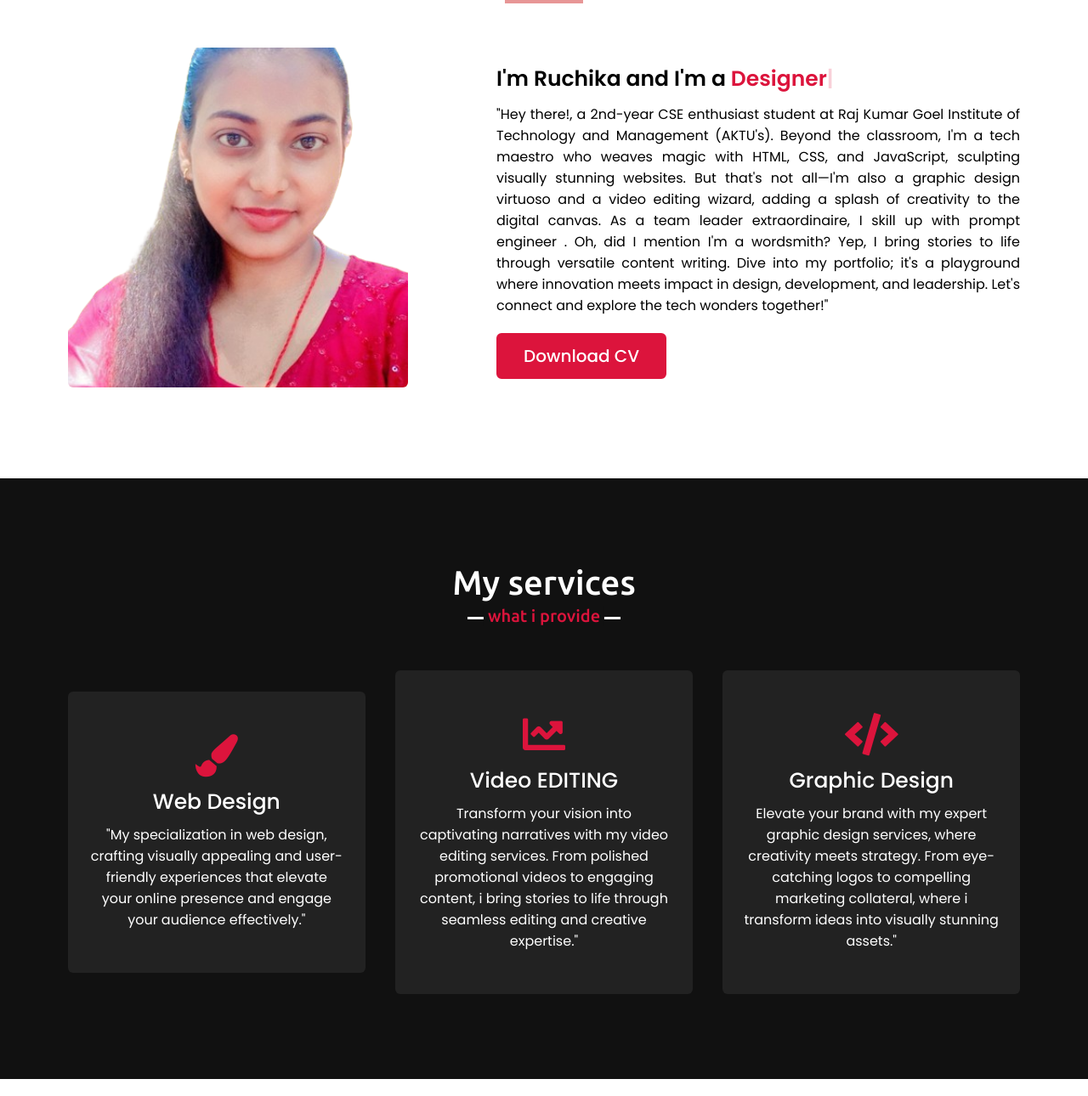
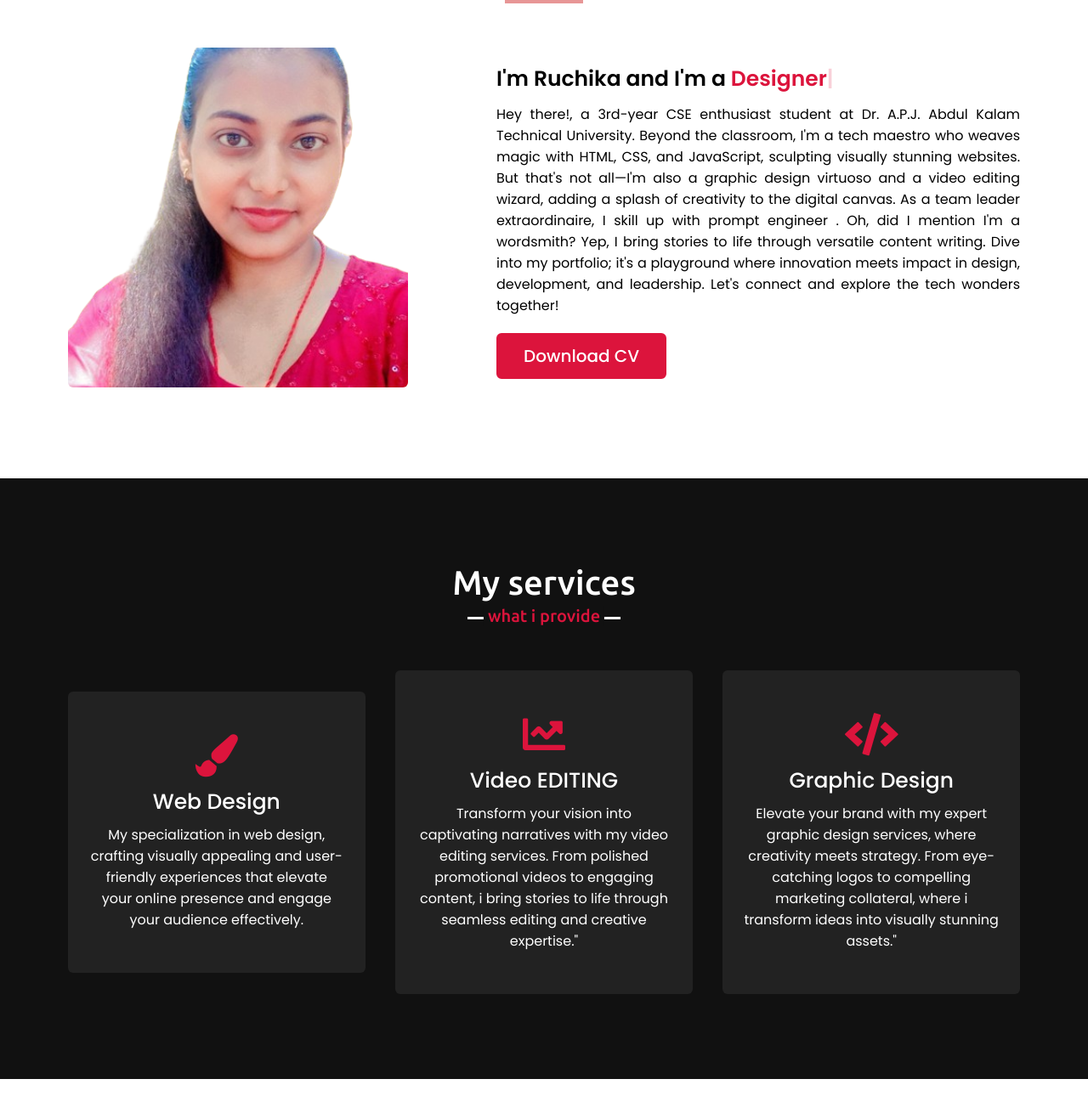
Before and after one commit to RUCHIKA1512/Portfolio-NEW, a plain HTML site: page index.html in a window 1280 px wide. Shown: the part 970-2260 px from the top of the page at 85% size. Drawn offline with nearby package versions, Linux system fonts and the light colour scheme.

Commit message:
new index.html

```diff
--- a/index.html
+++ b/index.html
@@ -57,7 +57,7 @@
                 <div class="column right">
                     <div class="text">I'm Ruchika and I'm a <span class="typing-2"></span></div>
                     <p>
-                      "Hey there!, a 2nd-year CSE enthusiast student at Raj Kumar Goel Institute of Technology and Management (AKTU's). Beyond the classroom, I'm a tech maestro who weaves magic with HTML, CSS, and JavaScript, sculpting visually stunning websites. But that's not all—I'm also a graphic design virtuoso and a video editing wizard, adding a splash of creativity to the digital canvas. As a team leader extraordinaire, I skill up with prompt engineer . Oh, did I mention I'm a wordsmith? Yep, I bring stories to life through versatile content writing. Dive into my portfolio; it's a playground where innovation meets impact in design, development, and leadership. Let's connect and explore the tech wonders together!"</p>
+                      Hey there!, a 3rd-year CSE enthusiast student at Dr. A.P.J. Abdul Kalam Technical University. Beyond the classroom, I'm a tech maestro who weaves magic with HTML, CSS, and JavaScript, sculpting visually stunning websites. But that's not all—I'm also a graphic design virtuoso and a video editing wizard, adding a splash of creativity to the digital canvas. As a team leader extraordinaire, I skill up with prompt engineer . Oh, did I mention I'm a wordsmith? Yep, I bring stories to life through versatile content writing. Dive into my portfolio; it's a playground where innovation meets impact in design, development, and leadership. Let's connect and explore the tech wonders together!</p>
                       <a href="CV.pdf" download="Ruchika_CV.pdf" class="btn">Download CV</a>
                     <link="resumepic.png">
                 </div>
@@ -74,14 +74,7 @@
                     <div class="box">
                         <i class="fas fa-paint-brush"></i>
                         <div class="text">Web Design</div>
-                        <p>"My specialization in web design, crafting visually appealing and user-friendly experiences that elevate your online presence and engage your audience effectively."
-
-
-
-
-
-
-                        </p>
+                        <p>My specialization in web design, crafting visually appealing and user-friendly experiences that elevate your online presence and engage your audience effectively. </p>
                     </div>
                 </div>
                 <div class="card">
```
